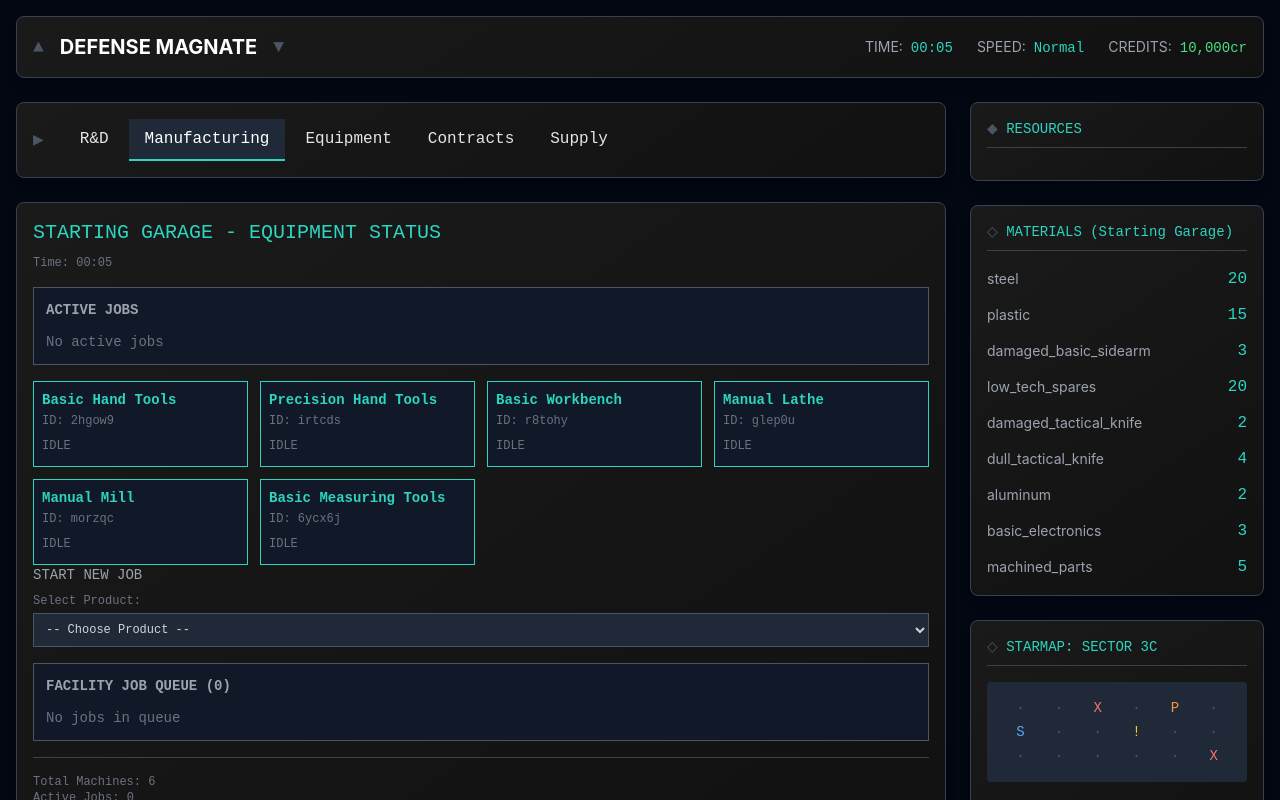
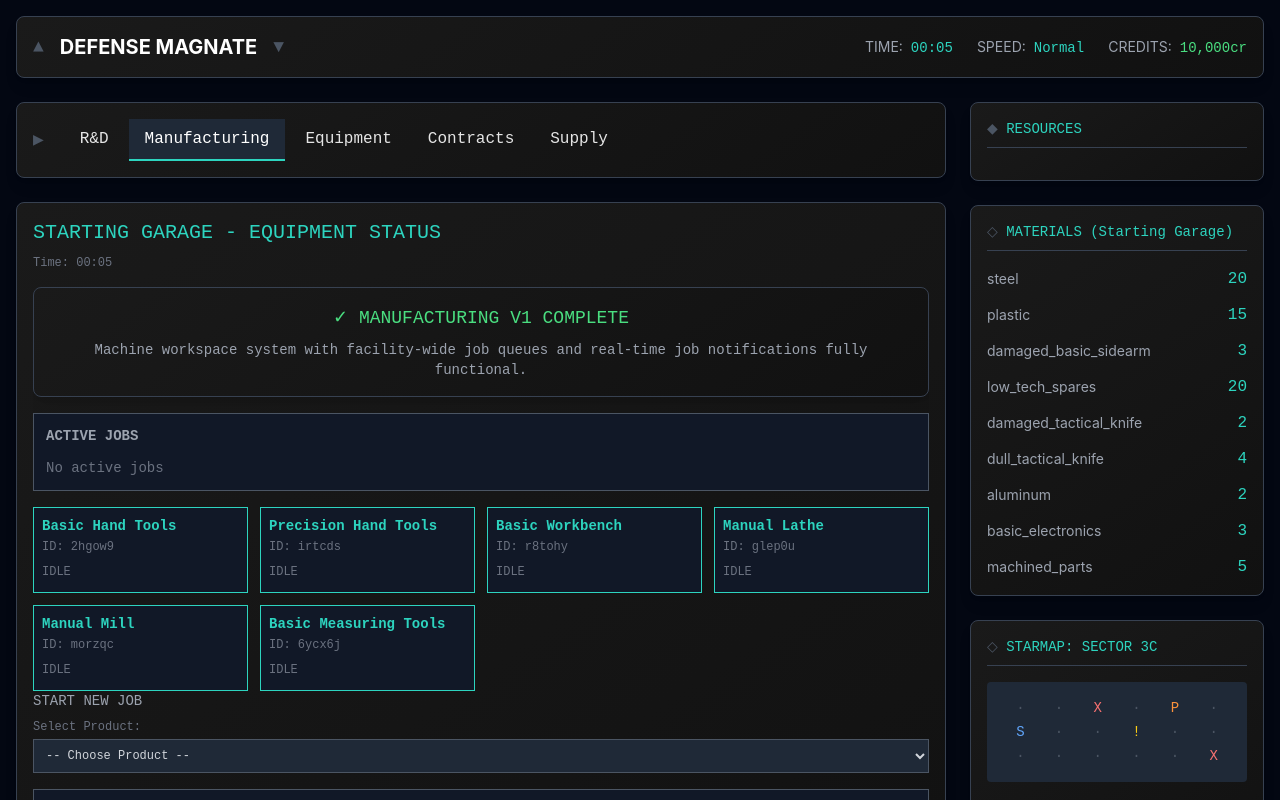
Before and after one commit to TickTockBent/DefenseMagnate, a React (Vite) app: page / in a window 1280 px wide. Shown: the top 800 px of the page. Built offline with nearby package versions, Linux system fonts and the light colour scheme.

Commit message:
feat: Add implementation status notices for Equipment and Manufacturing systems

```diff
--- a/src/components/EquipmentPanelSimple.tsx
+++ b/src/components/EquipmentPanelSimple.tsx
@@ -23,6 +23,16 @@ export function EquipmentPanelSimple() {
 
   return (
     <div className="font-mono text-teal-400 p-4">
+      {/* Implementation Status Notice */}
+      <div className="terminal-card border-green-600 mb-4">
+        <div className="text-center">
+          <div className="text-green-400 font-mono text-lg mb-2">✓ EQUIPMENT V1 COMPLETE</div>
+          <div className="text-gray-400 text-sm">
+            Equipment database with 15+ equipment types and starter sets fully functional.
+          </div>
+        </div>
+      </div>
+
       <pre className="whitespace-pre">
 {`╔════════════════════════════════════════════════════════════════════╗
 ║ EQUIPMENT MANAGEMENT - ${facility.name.padEnd(44)} ║
--- a/src/components/MachineWorkspaceView.tsx
+++ b/src/components/MachineWorkspaceView.tsx
@@ -6,6 +6,7 @@ import { Equipment, EquipmentInstance } from '../types';
 import { formatGameTime } from '../utils/gameClock';
 import { useState, useEffect } from 'react';
 import { basicSidearmMethods, tacticalKnifeMethods } from '../data/manufacturingMethods';
+import { JobState } from '../constants/enums';
 
 interface MachineCardProps {
   equipment: EquipmentInstance;
@@ -439,8 +440,18 @@ export function MachineWorkspaceView() {
         </div>
       </div>
 
+      {/* Implementation Status Notice */}
+      <div className="terminal-card border-green-600 mb-4">
+        <div className="text-center">
+          <div className="text-green-400 font-mono text-lg mb-2">✓ MANUFACTURING V1 COMPLETE</div>
+          <div className="text-gray-400 text-sm">
+            Machine workspace system with facility-wide job queues and real-time job notifications fully functional.
+          </div>
+        </div>
+      </div>
+
       {/* Job flow visualization */}
-      <JobFlowDisplay jobs={allJobs.filter(j => j.state === 'IN_PROGRESS')} />
+      <JobFlowDisplay jobs={allJobs.filter(j => j.state === JobState.IN_PROGRESS)} />
 
       {/* Machine cards */}
       <div className="grid grid-cols-2 lg:grid-cols-3 xl:grid-cols-4 gap-3">
```
